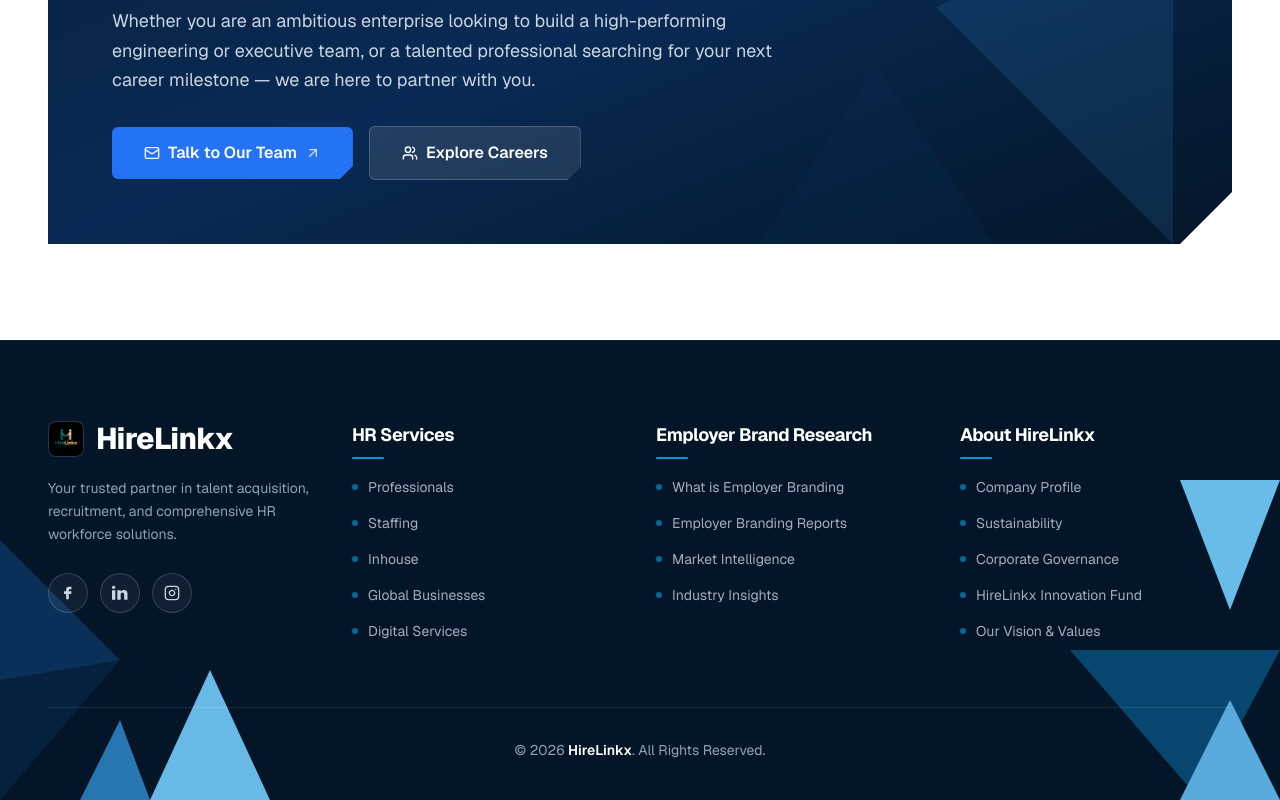
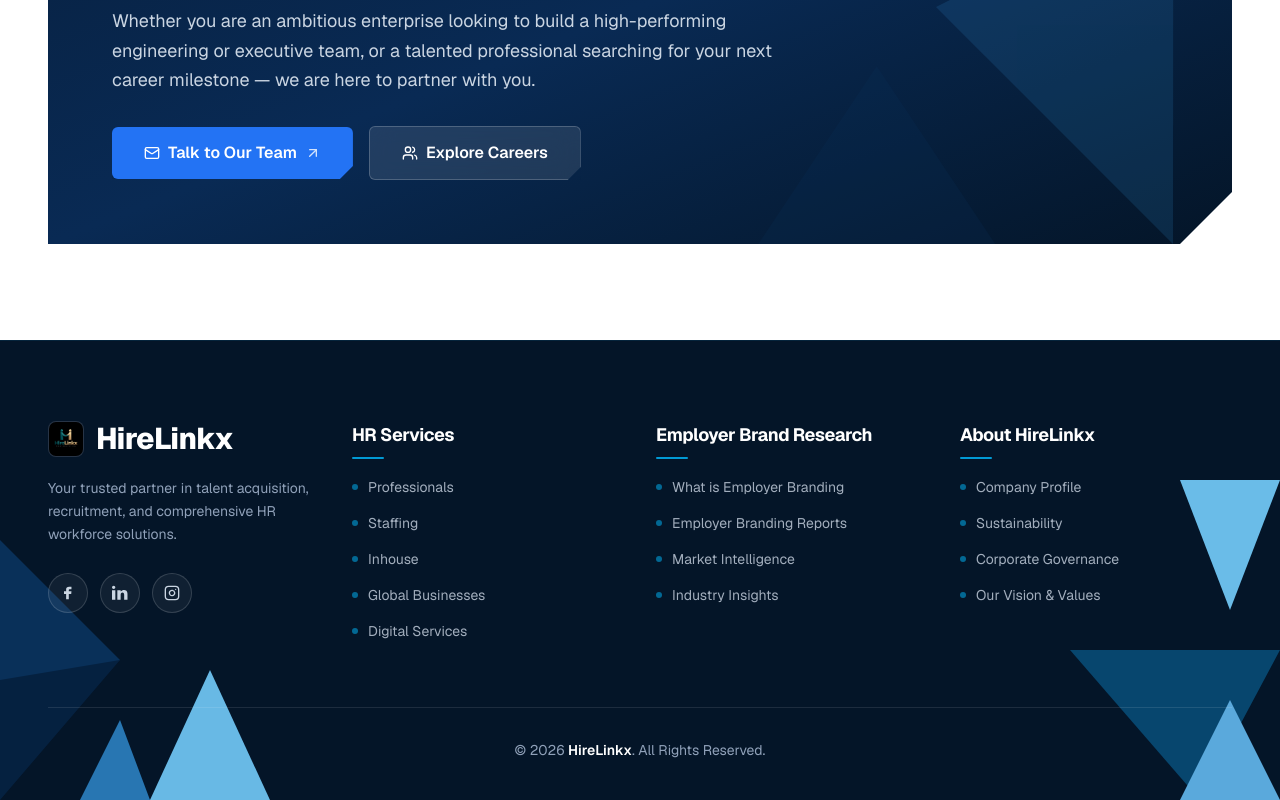
Before and after one commit to Akash007-glitch/Hire_linX, a Next.js app: page /about in a window 1280 px wide. Shown: the part 5056-5856 px from the top of the page. Built offline with nearby package versions, Linux system fonts and the light colour scheme.

Commit message:
foot update

```diff
--- a/components/Footer/Footer.tsx
+++ b/components/Footer/Footer.tsx
@@ -103,7 +103,7 @@
                 {[
                   { icon: <FacebookIcon className="w-4 h-4" />, label: 'Facebook', href: '#' },
                   { icon: <LinkedinIcon className="w-4 h-4" />, label: 'LinkedIn', href: '#' },
-                  { icon: <InstagramIcon className="w-4 h-4" />, label: 'Instagram', href: '#' },
+                  { icon: <InstagramIcon className="w-4 h-4" />, label: 'Instagram', href: 'https://www.instagram.com/hirelinkx_solutions_pvt_ltd/' },
                 ].map((social, idx) => (
                   <Link
                     key={idx}
@@ -186,7 +186,7 @@
                 'Company Profile',
                 'Sustainability',
                 'Corporate Governance',
-                `${brandName} Innovation Fund`,
+                // `${brandName} Innovation Fund`,
                 'Our Vision & Values',
               ].map((item, idx) => (
                 <li key={idx}>
```
